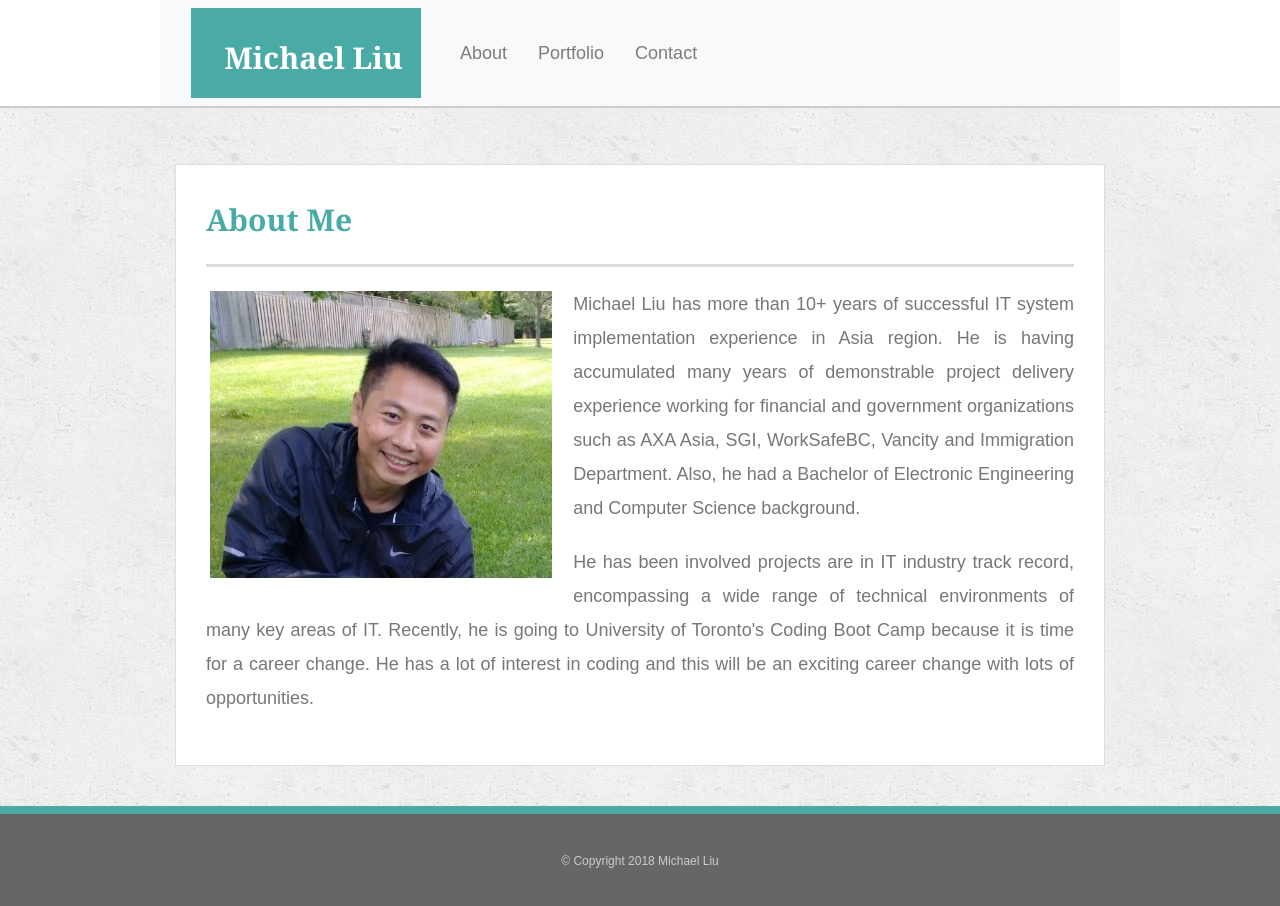
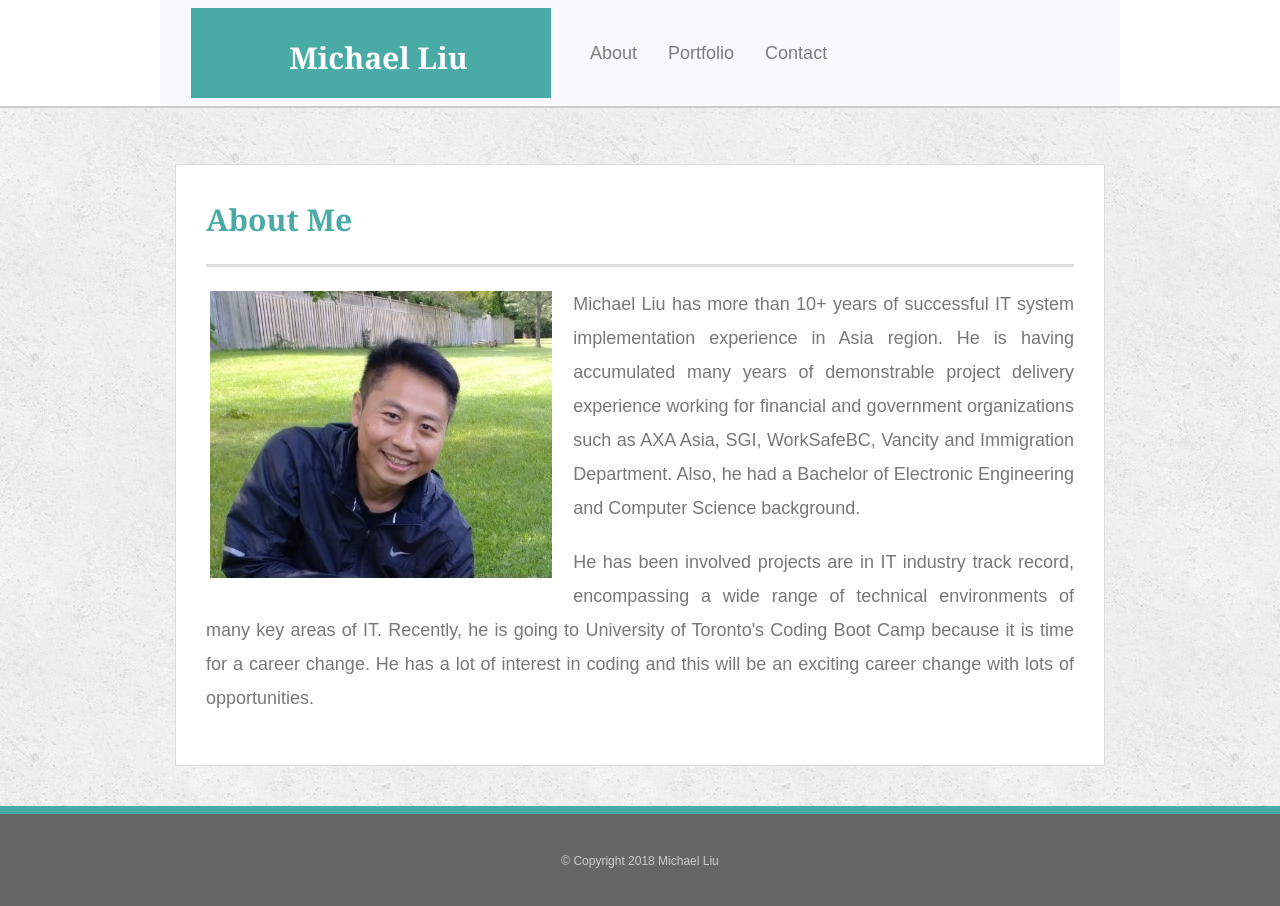
Before and after one commit to mliu0506/bootstrap-portfolio, a plain HTML site: page index.html in a window 1280 px wide. Drawn offline with nearby package versions, Linux system fonts and the light colour scheme.

Commit message:
Update style.css

```diff
--- a/assets/css/style.css
+++ b/assets/css/style.css
@@ -64,7 +64,7 @@ h3{
 	width: 100%;
 }
 #logo {
-	width: 230px;
+	width: 360px;
 	height: 90px;
 	background: #4aaaa5;
 	float: left;
```
